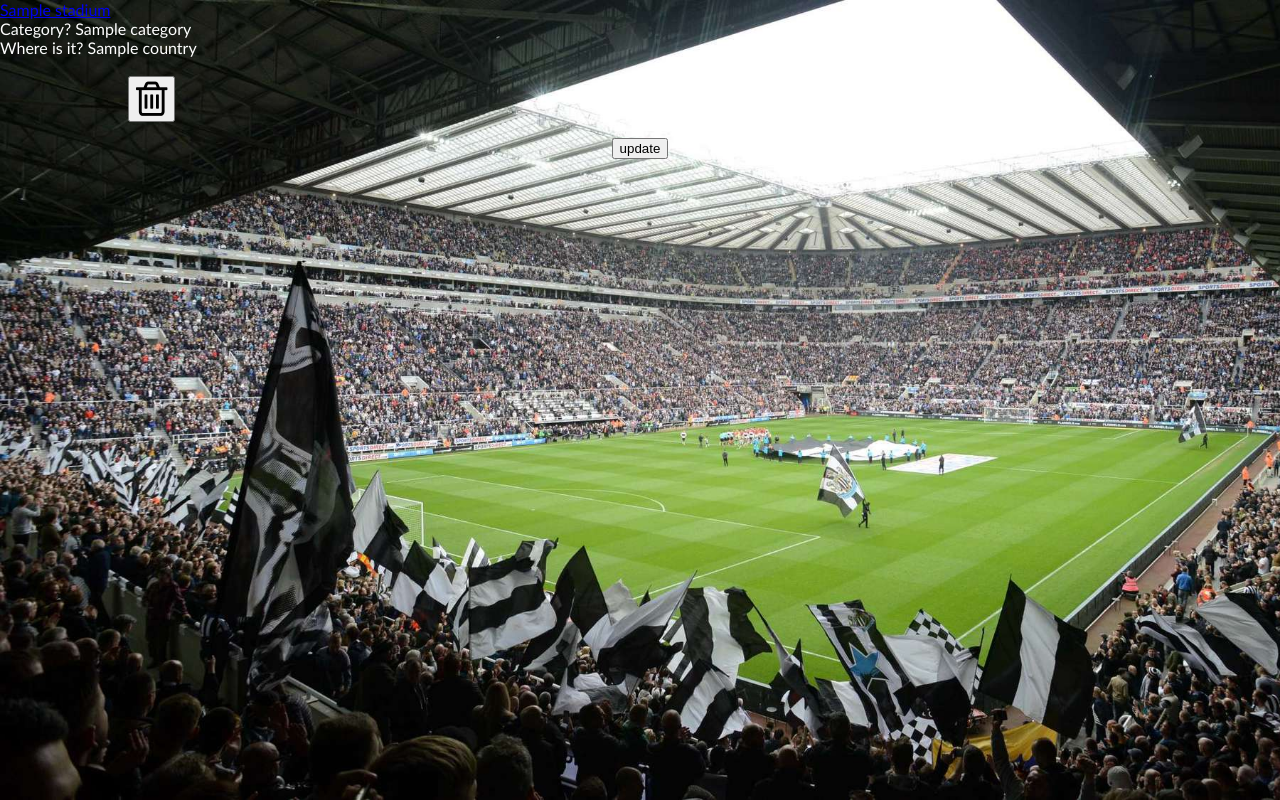
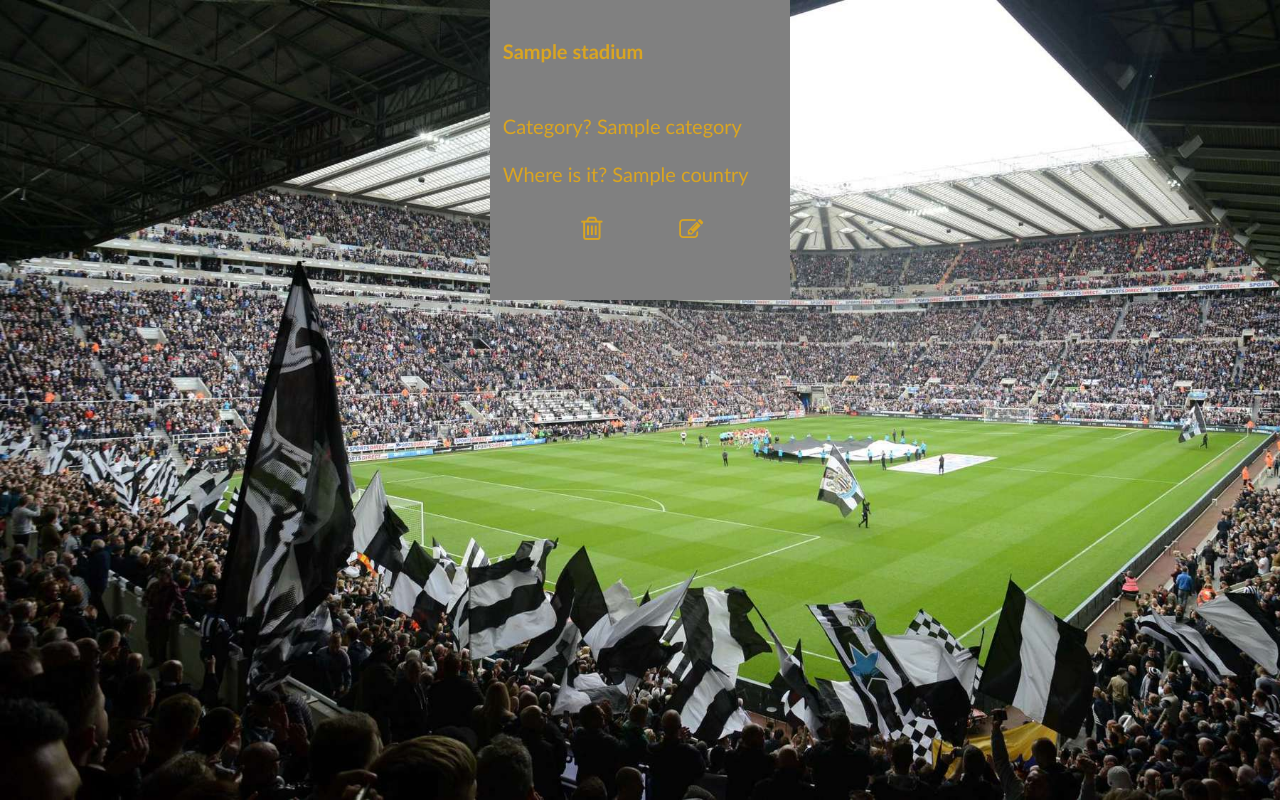
Before and after one commit to garyb6/Project1, a Flask app: page /stadiums/to_visit/ in a window 1280 px wide. Shown: the part 127-927 px from the top of the page. Run offline with Flask 2, Linux system fonts and the light colour scheme; a database or web service that is not in the repository returns one stand-in record (values such as "Sample title"); some libraries are stand-ins or nearby versions.

Commit message:
stadiums to visit css updated

```diff
--- a/templates/stadiums/to_visit.html
+++ b/templates/stadiums/to_visit.html
@@ -2,30 +2,33 @@
 <hr>
 {% block content %}
 <section id = "image">
+<div class = "flexbox">
 {% for stadium in all_stadiums %}
-    <div class="stadium">
-        <div class="content">
-        <a href="/stadiums/{{stadium.id}}">{{stadium.name}}</a>
+    <div class="card">
+        <h4>{{stadium.name}}</h4>
         <br>
         <div>
             Category? {{stadium.category}}
+            <br>
             <br>
             Where is it? {{stadium.country.name}}
             <br>
             <br>
         </div>
+        <div class="align">
         <div class="buttons">
             <form class="delete-form" action="/stadiums/{{stadium.id}}/delete" method="POST">
-            <button class="trash-button"><i class="fa fa-trash-o fa-3x" style="color:black" aria-hidden="true"></i></button>
+            <button class="icon-button"><i class="fa fa-trash-o fa-3x" style="color: goldenrod" aria-hidden="true"></i></button>
             </form>
         </div>
         <div class="buttons">
             <form class="update-form" action="/stadiums/{{stadium.id}}/edit" method="GET">
-            <button>update</button>
+                <button class="icon-button"><i class="fa fa-edit" style="font-size:24px;"></i></button>
             </form>
         </div>
         </div>
     </div>
 {% endfor %}
+</div>
 </section>
 {% endblock %}
```
